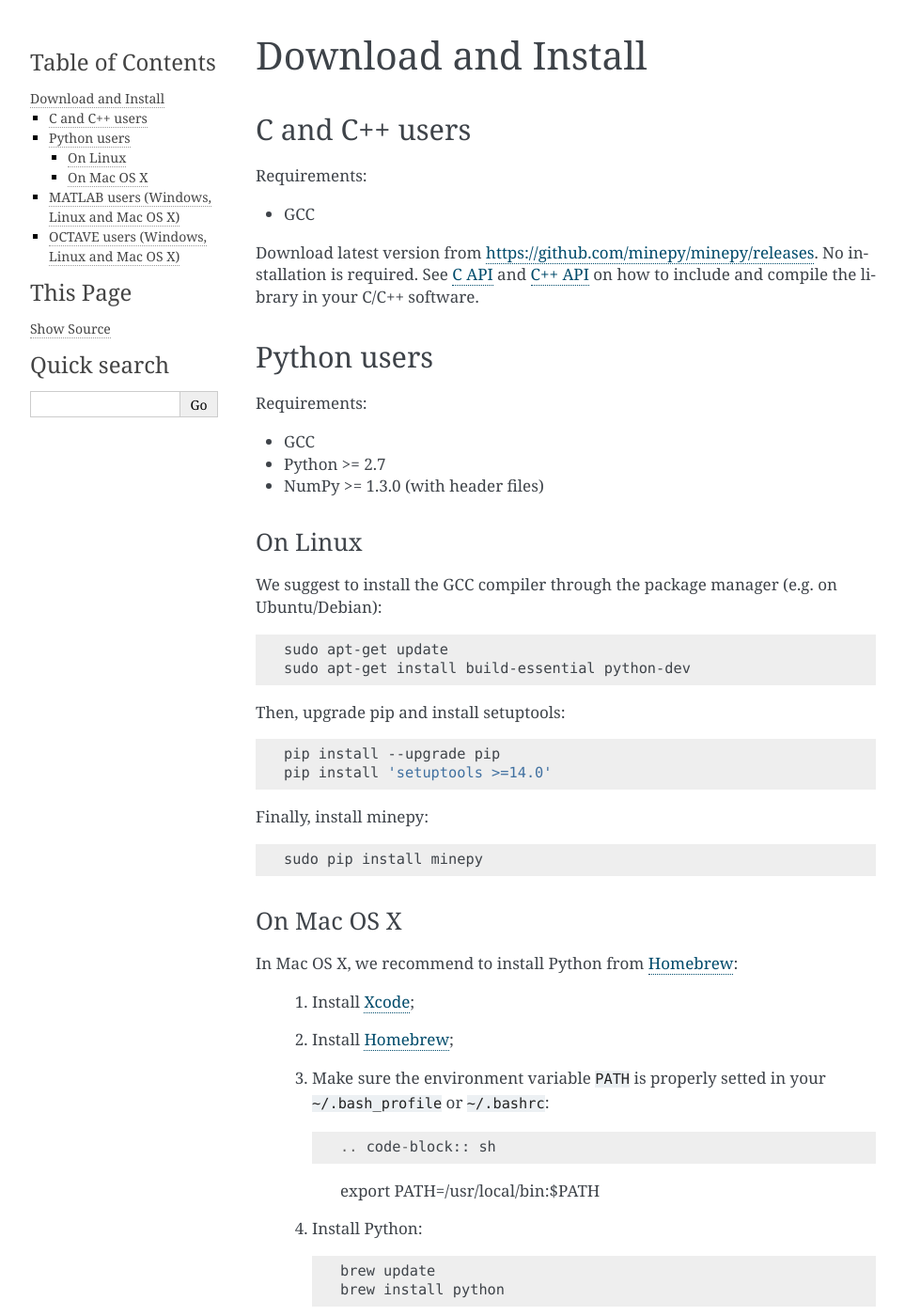
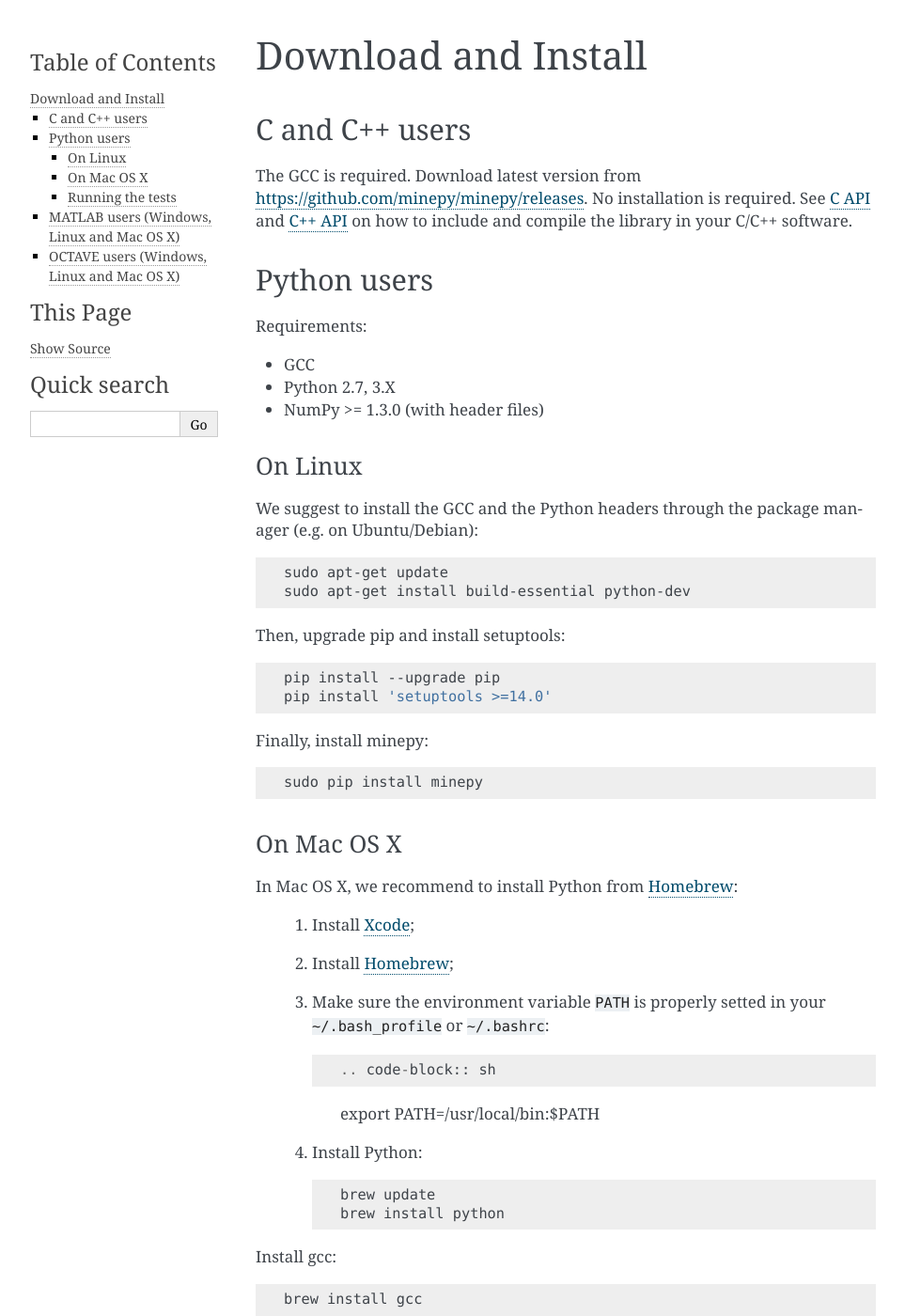
Before and after one commit to minepy/minepy, a Sphinx documentation site: the page built from docs/source/install.rst, in a window 1280 px wide and 1400 px high. Shown: the whole window at 94% size, without its empty margins (148-1111 px from the left). Built offline with Sphinx 7.4.7, drawn with Linux system fonts in a browser that asks for light colours; formulas are drawn with MathJax 3; the version number is read from the project's files by our own code; some of the changed text lies outside the part shown.

Commit message:
Documentation updated

```diff
--- a/docs/source/install.rst
+++ b/docs/source/install.rst
@@ -3,12 +3,9 @@
 
 C and C++ users
 ---------------
-Requirements:
-
-* GCC
-
-Download latest version from https://github.com/minepy/minepy/releases. No
-installation is required. See :ref:`c_api` and :ref:`cpp_api` on how to
+The GCC is required. Download latest version from
+https://github.com/minepy/minepy/releases. No installation is required.
+See :ref:`c_api` and :ref:`cpp_api` on how to
 include and compile the library in your C/C++ software.
 
 Python users
@@ -17,14 +14,14 @@
 Requirements:
 
 * GCC
-* Python >= 2.7
+* Python 2.7, 3.X
 * NumPy >= 1.3.0 (with header files)
 
 On Linux
 ^^^^^^^^
 
-We suggest to install the GCC compiler through the package manager (e.g. on
-Ubuntu/Debian):
+We suggest to install the GCC and the Python headers through the package manager
+(e.g. on Ubuntu/Debian):
 
 .. code-block:: sh
 
@@ -77,7 +74,8 @@
 
     sudo pip install minepy
 
-Running the tests:
+Running the tests
+^^^^^^^^^^^^^^^^^
 
    .. code-block:: sh
 
```
